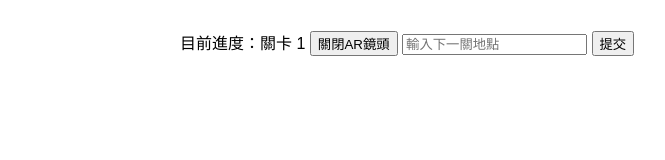
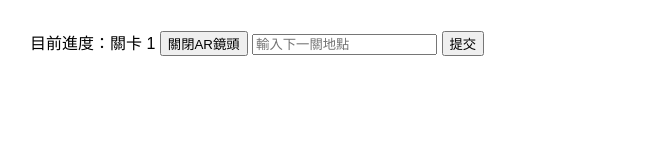
Before and after one commit to Username148576/elephantMountain, a plain HTML site: page index.html in a window 1280 px wide. Shown: the whole page, without its empty margins (0-665 px from the left). Drawn offline with Linux system fonts and the light colour scheme.

Commit message:
Update index.html

```diff
--- a/index.html
+++ b/index.html
@@ -25,7 +25,7 @@
     #progress {
       position: absolute;
       top: 20px;
-      left: 170px;
+      left: 20px;
       background-color: rgba(255, 255, 255, 0.8);
       padding: 10px;
       border-radius: 5px;
```
